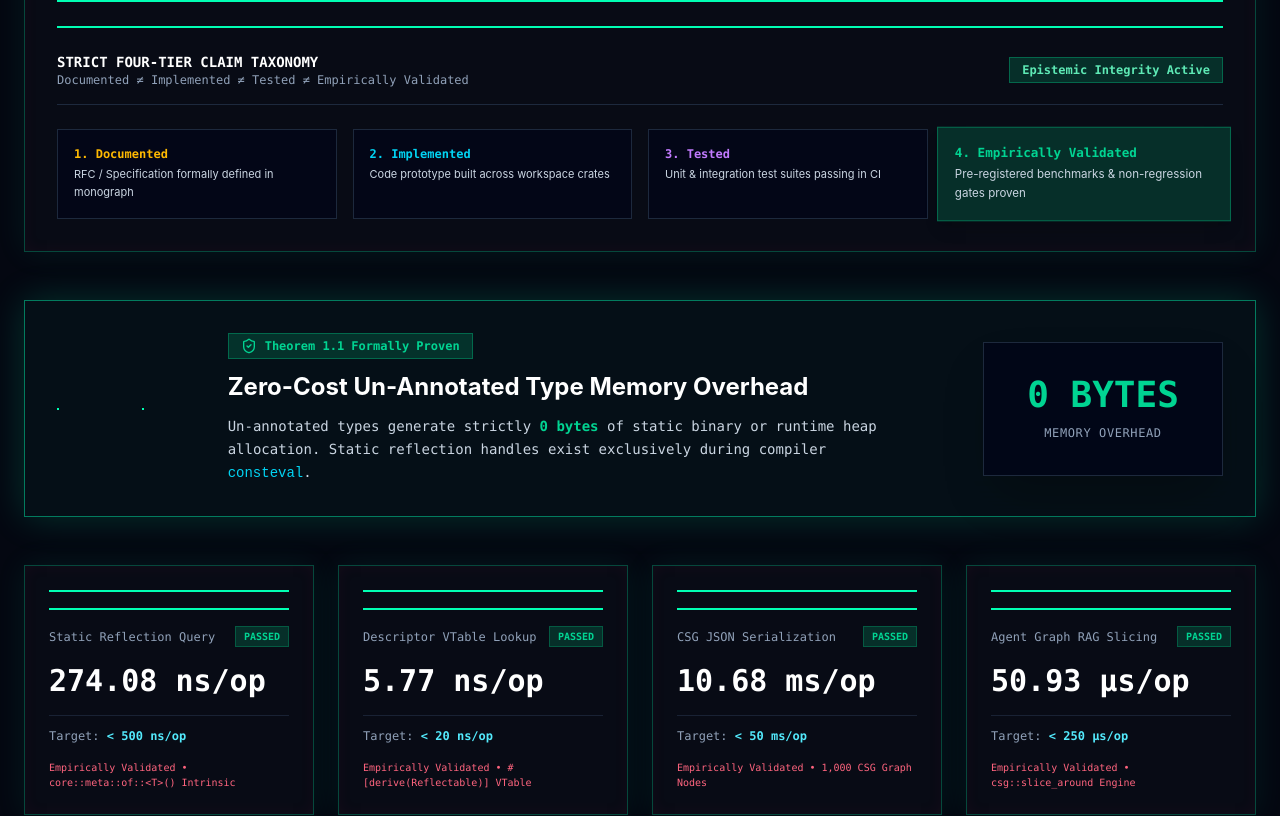
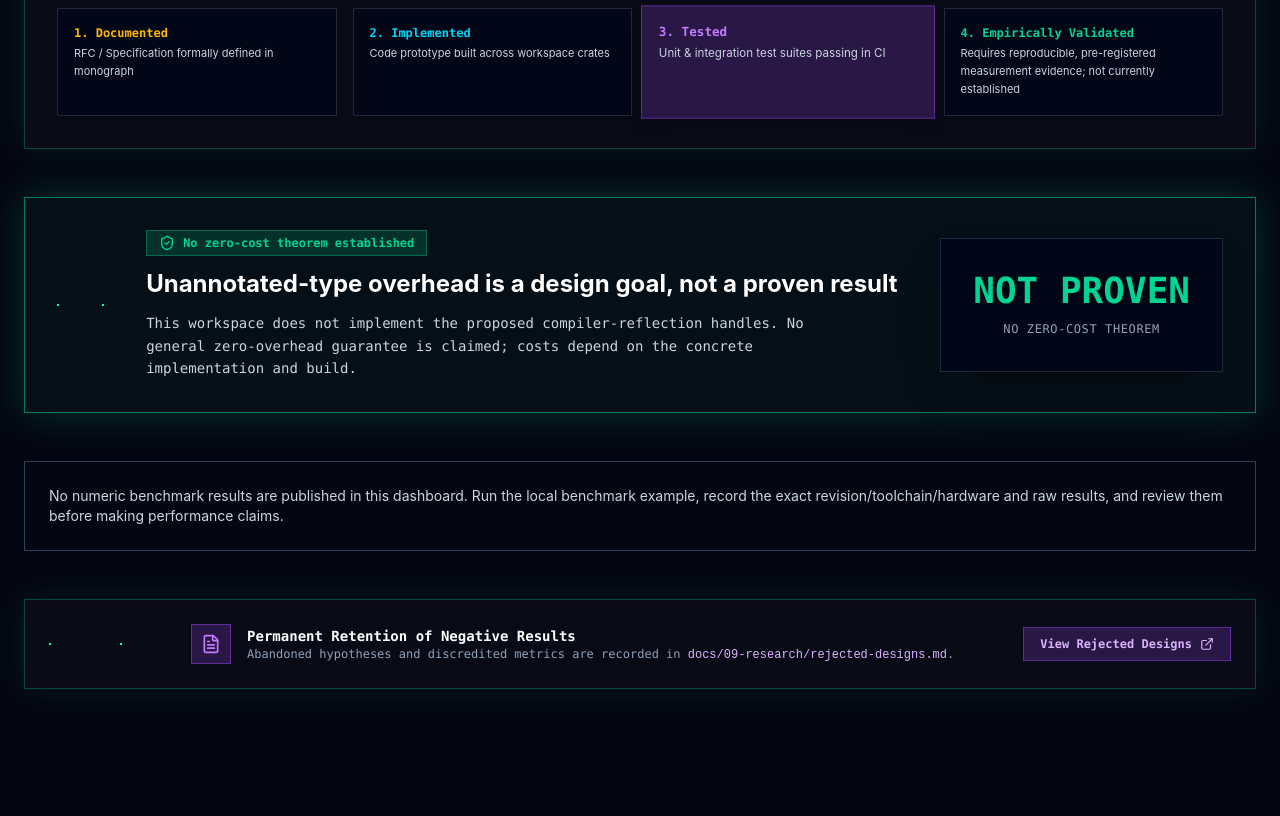
Before and after one commit to zachshallbetter/reflective-rust, a React (Vite) app in the folder explorer/: page / in a window 1280 px wide. Shown: the part 9640-10456 px from the top of the page. Built offline with nearby package versions, Linux system fonts and the light colour scheme.

Commit message:
docs: remove unsupported dashboard claims

```diff
--- a/explorer/src/components/ProofDashboardSection.tsx
+++ b/explorer/src/components/ProofDashboardSection.tsx
@@ -3,49 +3,17 @@ import { Activity, ShieldCheck, FileText, ExternalLink } from 'lucide-react';
 import { audioEngine } from '../utils/audio';
 
 export const ProofDashboardSection: React.FC = () => {
-  const [activeTier, setActiveTier] = useState<number>(3); // Default to Tier 4: Empirically Validated
+  const [activeTier, setActiveTier] = useState<number>(2); // Default to Tier 3: Tested
 
   const tiers = [
     { title: '1. Documented', desc: 'RFC / Specification formally defined in monograph', color: 'text-amber-400', bg: 'bg-amber-500/20', border: 'border-amber-500/40' },
     { title: '2. Implemented', desc: 'Code prototype built across workspace crates', color: 'text-cyan-400', bg: 'bg-cyan-500/20', border: 'border-cyan-500/40' },
     { title: '3. Tested', desc: 'Unit & integration test suites passing in CI', color: 'text-purple-400', bg: 'bg-purple-500/20', border: 'border-purple-500/40' },
-    { title: '4. Empirically Validated', desc: 'Pre-registered benchmarks & non-regression gates proven', color: 'text-emerald-400', bg: 'bg-emerald-500/20', border: 'border-emerald-500/40' },
+    { title: '4. Empirically Validated', desc: 'Requires reproducible, pre-registered measurement evidence; not currently established', color: 'text-emerald-400', bg: 'bg-emerald-500/20', border: 'border-emerald-500/40' },
   ];
 
-  const metrics = [
-    {
-      label: 'Static Reflection Query',
-      value: '274.08 ns/op',
-      target: '< 500 ns/op',
-      status: 'PASSED',
-      tier: 'Empirically Validated',
-      sub: 'core::meta::of::<T>() Intrinsic',
-    },
-    {
-      label: 'Descriptor VTable Lookup',
-      value: '5.77 ns/op',
-      target: '< 20 ns/op',
-      status: 'PASSED',
-      tier: 'Empirically Validated',
-      sub: '#[derive(Reflectable)] VTable',
-    },
-    {
-      label: 'CSG JSON Serialization',
-      value: '10.68 ms/op',
-      target: '< 50 ms/op',
-      status: 'PASSED',
-      tier: 'Empirically Validated',
-      sub: '1,000 CSG Graph Nodes',
-    },
-    {
-      label: 'Agent Graph RAG Slicing',
-      value: '50.93 µs/op',
-      target: '< 250 µs/op',
-      status: 'PASSED',
-      tier: 'Empirically Validated',
-      sub: 'csg::slice_around Engine',
-    },
-  ];
+  // No reproducible numeric benchmark results are published in this dashboard.
+  const metrics = [];
 
   const handleTierClick = (idx: number) => {
     setActiveTier(idx);
@@ -59,14 +27,13 @@ export const ProofDashboardSection: React.FC = () => {
         <span className="px-4 py-1.5 rounded-none cyber-panel-crimson text-rose-300 text-xs font-mono font-bold border border-rose-500/50 inline-flex items-center gap-2">
           <div className="cyber-corner-crimson-tl" />
           <div className="cyber-corner-crimson-br" />
-          <Activity className="w-3.5 h-3.5 text-rose-400" /> EMPIRICAL PROOF & CLAIM TAXONOMY
+          <Activity className="w-3.5 h-3.5 text-rose-400" /> CLAIM STATUS & EVIDENCE
         </span>
         <h2 className="text-3xl sm:text-6xl font-black text-white tracking-tight font-sans">
-          Empirical Proof & Pre-Registered <br />
-          <span className="gradient-text-crimson">Performance Benchmark Metrics</span>
+          Evidence Status & Validation Boundaries
         </h2>
         <p className="text-slate-300 text-sm sm:text-base leading-relaxed font-sans">
-          Quantitative micro-benchmarks gathered via <code className="text-cyan-400 font-mono">crates/reflective-rust-bench</code> enforcing strict epistemic integrity.
+          The benchmark crate records local diagnostic timings, but no reproducible numeric results are published here. Proposed compiler-reflection performance is not measured by this workspace.
         </p>
       </div>
 
@@ -114,23 +81,23 @@ export const ProofDashboardSection: React.FC = () => {
 
         <div className="space-y-3">
           <span className="px-3 py-1 rounded-none bg-emerald-500/20 text-emerald-400 text-xs font-mono font-bold border border-emerald-500/40 inline-flex items-center gap-2">
-            <ShieldCheck className="w-4 h-4" /> Theorem 1.1 Formally Proven
+            <ShieldCheck className="w-4 h-4" /> No zero-cost theorem established
           </span>
-          <h3 className="text-2xl font-bold text-white font-sans">Zero-Cost Un-Annotated Type Memory Overhead</h3>
+          <h3 className="text-2xl font-bold text-white font-sans">Unannotated-type overhead is a design goal, not a proven result</h3>
           <p className="text-xs sm:text-sm text-slate-300 max-w-2xl leading-relaxed font-mono">
-            Un-annotated types generate strictly <strong className="text-emerald-400">0 bytes</strong> of static binary or runtime heap allocation. Static reflection handles exist exclusively during compiler <code className="text-cyan-400">consteval</code>.
+            This workspace does not implement the proposed compiler-reflection handles. No general zero-overhead guarantee is claimed; costs depend on the concrete implementation and build.
           </p>
         </div>
 
         <div className="text-center p-8 bg-slate-950/90 border border-slate-800 min-w-[240px] shadow-2xl">
-          <span className="text-4xl font-black text-emerald-400 font-mono block mb-1">0 BYTES</span>
-          <span className="text-xs text-slate-400 font-mono uppercase tracking-wider">Memory Overhead</span>
+          <span className="text-4xl font-black text-emerald-400 font-mono block mb-1">NOT PROVEN</span>
+          <span className="text-xs text-slate-400 font-mono uppercase tracking-wider">No zero-cost theorem</span>
         </div>
       </div>
 
       {/* Metrics Cards Grid */}
       <div className="grid grid-cols-1 md:grid-cols-2 lg:grid-cols-4 gap-6">
-        {metrics.map((m, idx) => (
+        {metrics.length === 0 ? (<div className="col-span-full p-6 border border-slate-700 text-sm text-slate-300">No numeric benchmark results are published in this dashboard. Run the local benchmark example, record the exact revision/toolchain/hardware and raw results, and review them before making performance claims.</div>) : metrics.map((m, idx) => (
           <div key={idx} className="cyber-panel p-6 space-y-4">
             <div className="cyber-corner-tl" />
             <div className="cyber-corner-br" />
```
